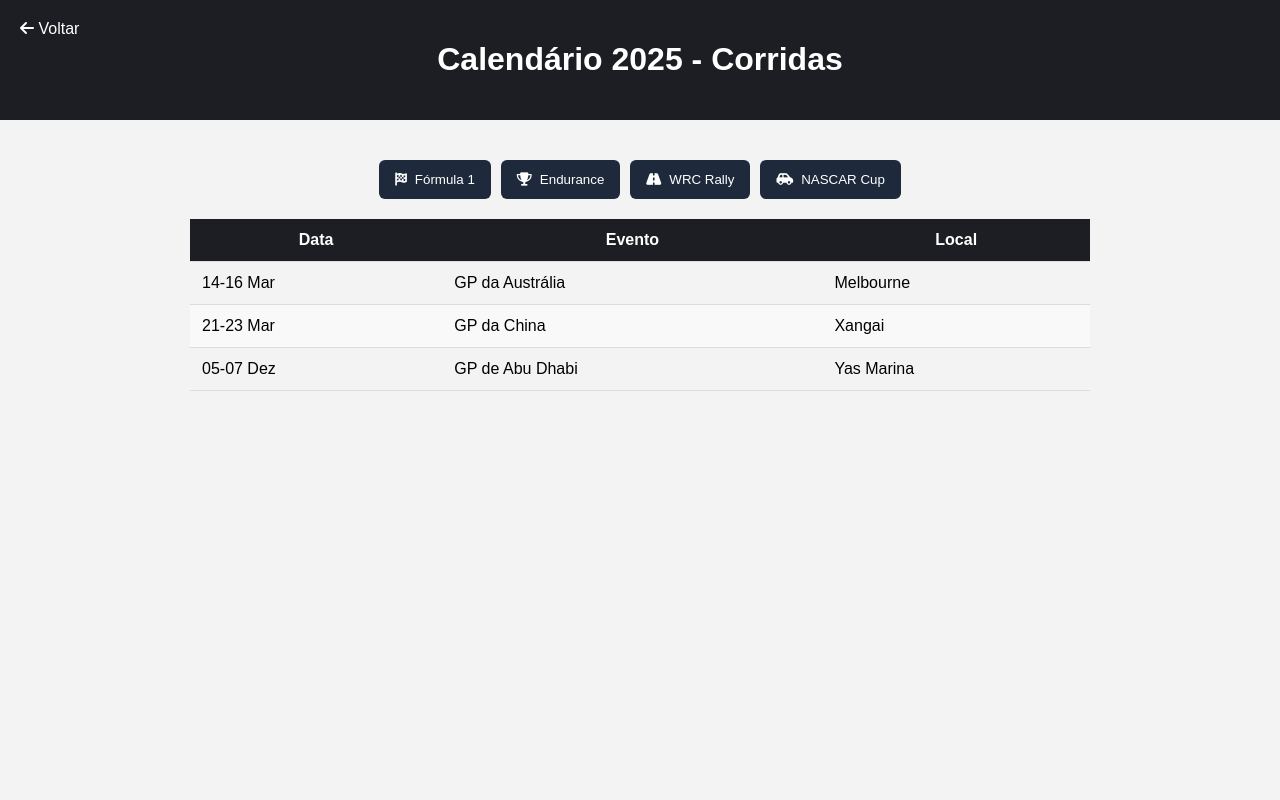
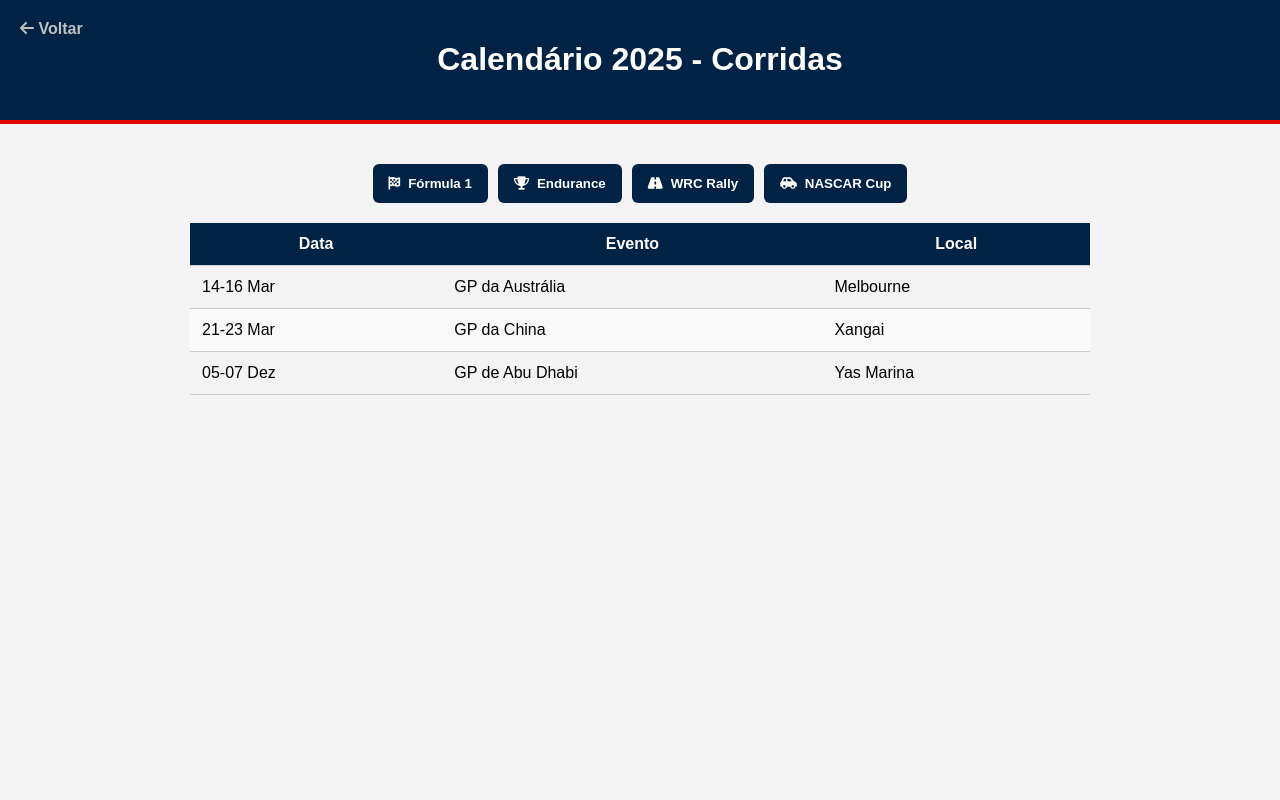
Before and after one commit to Kevinpauluk/Cria-o-pagina-aula-Front-End-2-C-, a plain HTML site: page calendario.html in a window 1280 px wide. Both pictures are taken after a click on the button "Fórmula 1". Shown: the top 800 px of the page. Drawn offline with Linux system fonts and the light colour scheme.

Commit message:
calendario

```diff
--- a/calendario.css
+++ b/calendario.css
@@ -1,18 +1,101 @@
-body { font-family: Arial, sans-serif; margin:0; background:#f3f3f3; }
-.header { background:#1c1e23; color:#fff; padding:20px; text-align:center;
-         position:relative; }
-.voltar { position:absolute; left:20px; top:20px; color:#fff; text-decoration:none; }
-.container { max-width:900px; margin:40px auto; padding:0 20px; }
-.buttons { display:flex; flex-wrap:wrap; gap:10px; justify-content:center; }
-.toggle-btn { background:#1e293b; color:#fff; border:none; border-radius:6px;
-              padding:12px 16px; cursor:pointer; display:flex;
-              align-items:center; gap:8px; transition:background 0.3s; }
-.toggle-btn:hover { background:#334155; }
-.table-content table { width:100%; border-collapse:collapse;
-                       margin:20px 0; opacity:0; max-height:0;
-                       overflow:hidden; transition:all 0.5s ease; }
-.table-content table.show { opacity:1; max-height:1000px; }
-th, td { padding:12px; border-bottom:1px solid #ddd; }
-thead { background:#1c1e23; color:#fff; }
-tbody tr:nth-child(even) { background:#f9f9f9; }
-.footer { text-align:center; padding:10px; background:#1c1e23; color:#fff; }
+body {
+  font-family: Arial, sans-serif;
+  margin: 0;
+  background: #f3f3f3;
+}
+
+/* Cabeçalho */
+.header {
+  background: #002244; /* Azul escuro */
+  color: #fff;
+  padding: 20px;
+  text-align: center;
+  position: relative;
+  border-bottom: 4px solid #e10600; /* Vermelho */
+}
+
+/* Botão de voltar */
+.voltar {
+  position: absolute;
+  left: 20px;
+  top: 20px;
+  color: #c0c0c0; /* Prata */
+  text-decoration: none;
+  font-weight: bold;
+}
+
+/* Container central */
+.container {
+  max-width: 900px;
+  margin: 40px auto;
+  padding: 0 20px;
+}
+
+/* Botões de categoria */
+.buttons {
+  display: flex;
+  flex-wrap: wrap;
+  gap: 10px;
+  justify-content: center;
+}
+
+/* Botão individual */
+.toggle-btn {
+  background: #002244; /* Azul escuro */
+  color: white;
+  border: none;
+  border-radius: 6px;
+  padding: 12px 16px;
+  cursor: pointer;
+  display: flex;
+  align-items: center;
+  gap: 8px;
+  transition: background 0.3s ease;
+  font-weight: 600;
+}
+
+.toggle-btn:hover {
+  background: #e10600; /* Vermelho ao passar o mouse */
+}
+
+/* Tabela */
+.table-content table {
+  width: 100%;
+  border-collapse: collapse;
+  margin: 20px 0;
+  opacity: 0;
+  max-height: 0;
+  overflow: hidden;
+  transition: all 0.5s ease;
+}
+
+/* Mostrar tabela com animação */
+.table-content table.show {
+  opacity: 1;
+  max-height: 1000px;
+}
+
+/* Cabeçalho da tabela */
+th, td {
+  padding: 12px;
+  border-bottom: 1px solid #ccc;
+}
+
+/* Estilo do cabeçalho da tabela */
+thead {
+  background: #002244;
+  color: #fff;
+}
+
+/* Linhas pares */
+tbody tr:nth-child(even) {
+  background: #f9f9f9;
+}
+
+/* Rodapé */
+.footer {
+  text-align: center;
+  padding: 10px;
+  background: #002244;
+  color: #c0c0c0; /* Prata */
+}
```
